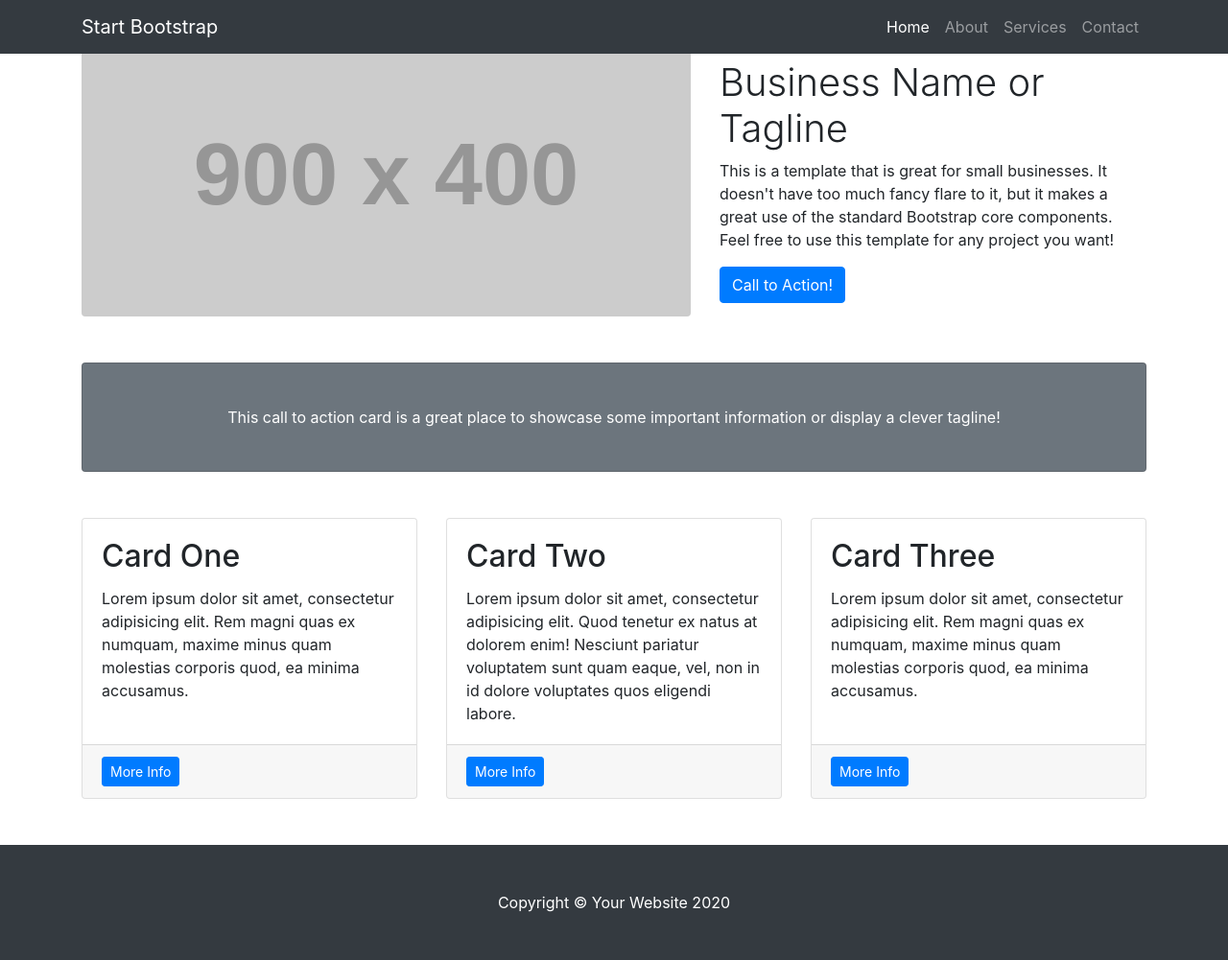
After one commit to JLBootello/CRM_dyrb, a Django app: page /mvp/vistamodulos in a window 1280 px wide. The commit adds this page. Shown: the whole page at 96% size. Run offline with Django 3.2, Linux system fonts and the light colour scheme; grey boxes labelled with a size stand in for pictures from a placeholder-image service; some libraries are stand-ins or nearby versions.

Commit message:
el index nuevo

```diff
--- a/django_crm_dyrb/mvp/templates/mvp/FormNuevaRepresentada.html
+++ b/django_crm_dyrb/mvp/templates/mvp/FormNuevaRepresentada.html
@@ -11,4 +11,7 @@
     {{ form.as_p }}
     <button type="submit">Enter</button>
 </body>
+<script src="https://code.jquery.com/jquery-3.5.1.slim.min.js" integrity="sha384-DfXdz2htPH0lsSSs5nCTpuj/zy4C+OGpamoFVy38MVBnE+IbbVYUew+OrCXaRkfj" crossorigin="anonymous"></script>
+<script src="https://cdn.jsdelivr.net/npm/popper.js@1.16.1/dist/umd/popper.min.js" integrity="sha384-9/reFTGAW83EW2RDu2S0VKaIzap3H66lZH81PoYlFhbGU+6BZp6G7niu735Sk7lN" crossorigin="anonymous"></script>
+<script src="https://stackpath.bootstrapcdn.com/bootstrap/4.5.2/js/bootstrap.min.js" integrity="sha384-B4gt1jrGC7Jh4AgTPSdUtOBvfO8shuf57BaghqFfPlYxofvL8/KUEfYiJOMMV+rV" crossorigin="anonymous"></script>
 </html>
--- a/django_crm_dyrb/mvp/templates/mvp/ListaRepresentadas.html
+++ b/django_crm_dyrb/mvp/templates/mvp/ListaRepresentadas.html
@@ -3,6 +3,7 @@
 <head>
     <meta charset="UTF-8">
     <title>Lista Representadas</title>
+    <link rel="stylesheet" href="https://stackpath.bootstrapcdn.com/bootstrap/4.5.2/css/bootstrap.min.css" integrity="sha384-JcKb8q3iqJ61gNV9KGb8thSsNjpSL0n8PARn9HuZOnIxN0hoP+VmmDGMN5t9UJ0Z" crossorigin="anonymous">
 </head>
 <body>
 <h1>Representadas</h1>
@@ -15,4 +16,7 @@
 </ul>
 <a href = "{% url 'nueva_representada' %}">Crear Representada</a>
 </body>
+<script src="https://code.jquery.com/jquery-3.5.1.slim.min.js" integrity="sha384-DfXdz2htPH0lsSSs5nCTpuj/zy4C+OGpamoFVy38MVBnE+IbbVYUew+OrCXaRkfj" crossorigin="anonymous"></script>
+<script src="https://cdn.jsdelivr.net/npm/popper.js@1.16.1/dist/umd/popper.min.js" integrity="sha384-9/reFTGAW83EW2RDu2S0VKaIzap3H66lZH81PoYlFhbGU+6BZp6G7niu735Sk7lN" crossorigin="anonymous"></script>
+<script src="https://stackpath.bootstrapcdn.com/bootstrap/4.5.2/js/bootstrap.min.js" integrity="sha384-B4gt1jrGC7Jh4AgTPSdUtOBvfO8shuf57BaghqFfPlYxofvL8/KUEfYiJOMMV+rV" crossorigin="anonymous"></script>
 </html>
--- a/django_crm_dyrb/mvp/templates/mvp/VisualRepresentadas.html
+++ b/django_crm_dyrb/mvp/templates/mvp/VisualRepresentadas.html
@@ -97,7 +97,7 @@
         <div class="col-md-4">
           <div class="card mb-4 shadow-sm">
             {% load static %}
-            <img src="{{representada.logo}}" height="225" alt="{{representada.nombre_comercial}}">
+            <img src="{{representada.logo}}" width="348" height="225" alt="{{representada.nombre_comercial}}">
             <div class="card-body">
               <p class="card-text">{{representada.nombre_comercial}}</p>
               <div class="d-flex justify-content-between align-items-center">
--- /dev/null
+++ b/django_crm_dyrb/mvp/templates/mvp/index.html
@@ -0,0 +1,134 @@
+<!DOCTYPE html>
+<html lang="en">
+
+<head>
+
+  <meta charset="utf-8">
+  <meta name="viewport" content="width=device-width, initial-scale=1, shrink-to-fit=no">
+  <meta name="description" content="">
+  <meta name="author" content="">
+
+  <title>Small Business - Start Bootstrap Template</title>
+
+  {% load static %}
+
+  <!-- Custom styles for this template -->
+  <link rel="stylesheet" href="https://stackpath.bootstrapcdn.com/bootstrap/4.5.3/css/bootstrap.min.css" integrity="sha384-TX8t27EcRE3e/ihU7zmQxVncDAy5uIKz4rEkgIXeMed4M0jlfIDPvg6uqKI2xXr2" crossorigin="anonymous">
+
+</head>
+
+<body>
+
+  <!-- Navigation -->
+  <nav class="navbar navbar-expand-lg navbar-dark bg-dark fixed-top">
+    <div class="container">
+      <a class="navbar-brand" href="#">Start Bootstrap</a>
+      <button class="navbar-toggler" type="button" data-toggle="collapse" data-target="#navbarResponsive" aria-controls="navbarResponsive" aria-expanded="false" aria-label="Toggle navigation">
+        <span class="navbar-toggler-icon"></span>
+      </button>
+      <div class="collapse navbar-collapse" id="navbarResponsive">
+        <ul class="navbar-nav ml-auto">
+          <li class="nav-item active">
+            <a class="nav-link" href="#">Home
+              <span class="sr-only">(current)</span>
+            </a>
+          </li>
+          <li class="nav-item">
+            <a class="nav-link" href="#">About</a>
+          </li>
+          <li class="nav-item">
+            <a class="nav-link" href="#">Services</a>
+          </li>
+          <li class="nav-item">
+            <a class="nav-link" href="#">Contact</a>
+          </li>
+        </ul>
+      </div>
+    </div>
+  </nav>
+
+  <!-- Page Content -->
+  <div class="container">
+
+    <!-- Heading Row -->
+    <div class="row align-items-center my-5">
+      <div class="col-lg-7">
+        <img class="img-fluid rounded mb-4 mb-lg-0" src="http://placehold.it/900x400" alt="">
+      </div>
+      <!-- /.col-lg-8 -->
+      <div class="col-lg-5">
+        <h1 class="font-weight-light">Business Name or Tagline</h1>
+        <p>This is a template that is great for small businesses. It doesn't have too much fancy flare to it, but it makes a great use of the standard Bootstrap core components. Feel free to use this template for any project you want!</p>
+        <a class="btn btn-primary" href="#">Call to Action!</a>
+      </div>
+      <!-- /.col-md-4 -->
+    </div>
+    <!-- /.row -->
+
+    <!-- Call to Action Well -->
+    <div class="card text-white bg-secondary my-5 py-4 text-center">
+      <div class="card-body">
+        <p class="text-white m-0">This call to action card is a great place to showcase some important information or display a clever tagline!</p>
+      </div>
+    </div>
+
+    <!-- Content Row -->
+    <div class="row">
+      <div class="col-md-4 mb-5">
+        <div class="card h-100">
+          <div class="card-body">
+            <h2 class="card-title">Card One</h2>
+            <p class="card-text">Lorem ipsum dolor sit amet, consectetur adipisicing elit. Rem magni quas ex numquam, maxime minus quam molestias corporis quod, ea minima accusamus.</p>
+          </div>
+          <div class="card-footer">
+            <a href="#" class="btn btn-primary btn-sm">More Info</a>
+          </div>
+        </div>
+      </div>
+      <!-- /.col-md-4 -->
+      <div class="col-md-4 mb-5">
+        <div class="card h-100">
+          <div class="card-body">
+            <h2 class="card-title">Card Two</h2>
+            <p class="card-text">Lorem ipsum dolor sit amet, consectetur adipisicing elit. Quod tenetur ex natus at dolorem enim! Nesciunt pariatur voluptatem sunt quam eaque, vel, non in id dolore voluptates quos eligendi labore.</p>
+          </div>
+          <div class="card-footer">
+            <a href="#" class="btn btn-primary btn-sm">More Info</a>
+          </div>
+        </div>
+      </div>
+      <!-- /.col-md-4 -->
+      <div class="col-md-4 mb-5">
+        <div class="card h-100">
+          <div class="card-body">
+            <h2 class="card-title">Card Three</h2>
+            <p class="card-text">Lorem ipsum dolor sit amet, consectetur adipisicing elit. Rem magni quas ex numquam, maxime minus quam molestias corporis quod, ea minima accusamus.</p>
+          </div>
+          <div class="card-footer">
+            <a href="#" class="btn btn-primary btn-sm">More Info</a>
+          </div>
+        </div>
+      </div>
+      <!-- /.col-md-4 -->
+
+    </div>
+    <!-- /.row -->
+
+  </div>
+  <!-- /.container -->
+
+  <!-- Footer -->
+  <footer class="py-5 bg-dark">
+    <div class="container">
+      <p class="m-0 text-center text-white">Copyright &copy; Your Website 2020</p>
+    </div>
+    <!-- /.container -->
+  </footer>
+
+  <!-- Bootstrap core JavaScript -->
+<script src="https://code.jquery.com/jquery-3.5.1.slim.min.js" integrity="sha384-DfXdz2htPH0lsSSs5nCTpuj/zy4C+OGpamoFVy38MVBnE+IbbVYUew+OrCXaRkfj" crossorigin="anonymous"></script>
+<script src="https://stackpath.bootstrapcdn.com/bootstrap/4.5.3/js/bootstrap.bundle.min.js" integrity="sha384-ho+j7jyWK8fNQe+A12Hb8AhRq26LrZ/JpcUGGOn+Y7RsweNrtN/tE3MoK7ZeZDyx" crossorigin="anonymous"></script>
+
+</body>
+
+</html>
--- a/django_crm_dyrb/mvp/urls.py
+++ b/django_crm_dyrb/mvp/urls.py
@@ -2,6 +2,7 @@ from django.urls import path
 from . import views
 
 urlpatterns = [
+    path('vistamodulos', views.VistaModulos.as_view(), name='vista_modulos'),
     path('representada/<int:pk>', views.RepresentadaDetailView.as_view(), name='representada'),
     path('nuevarepresentada', views.NuevaRepresentadaView.as_view(), name='nueva_representada'),
     path('listarepresentadas', views.RepresentadaListView.as_view(), name='lista_representadas'),
--- a/django_crm_dyrb/mvp/views.py
+++ b/django_crm_dyrb/mvp/views.py
@@ -65,3 +65,6 @@ class StaffVentasView(generic.CreateView):
 class StaffVentasUpdateView(generic.ListView):
     model = Staff_Ventas
     template_name = 'mvp/ListaStaffVentas.html'
+
+class VistaModulos(generic.TemplateView):
+    template_name = 'mvp/index.html'
```
Also changed, not shown: django_crm_dyrb/mvp/static/mvp/css/small-business.css (added, +8 -0 lines), django_crm_dyrb/mvp/templates/mvp/pruebas_bootstrap.html (added, +16 -0 lines), django_crm_dyrb/db.sqlite3, django_crm_dyrb/mvp/migrations/0002_auto_20201010_1651.py (added).
